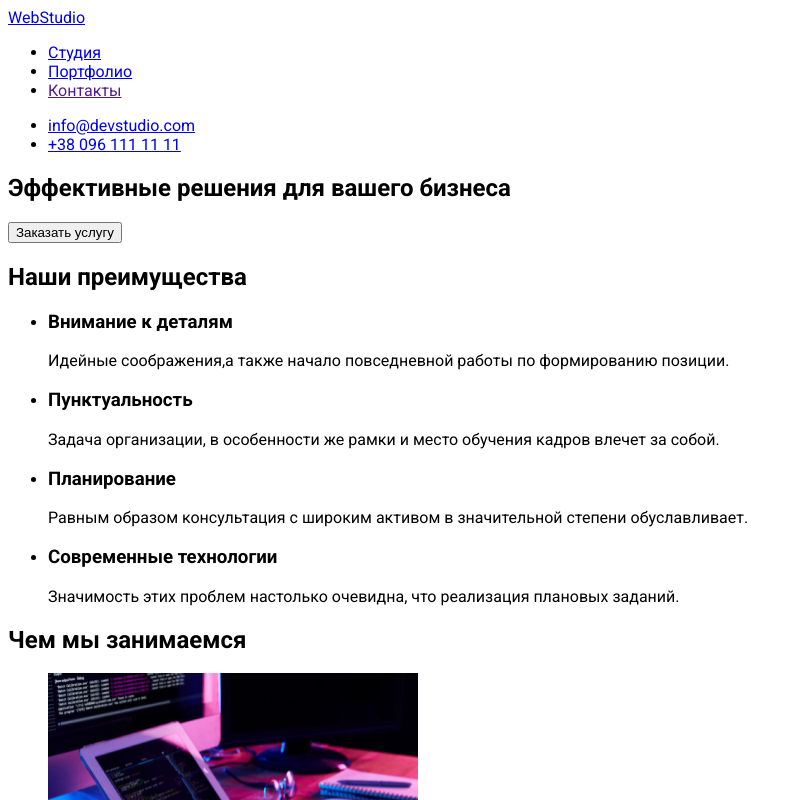
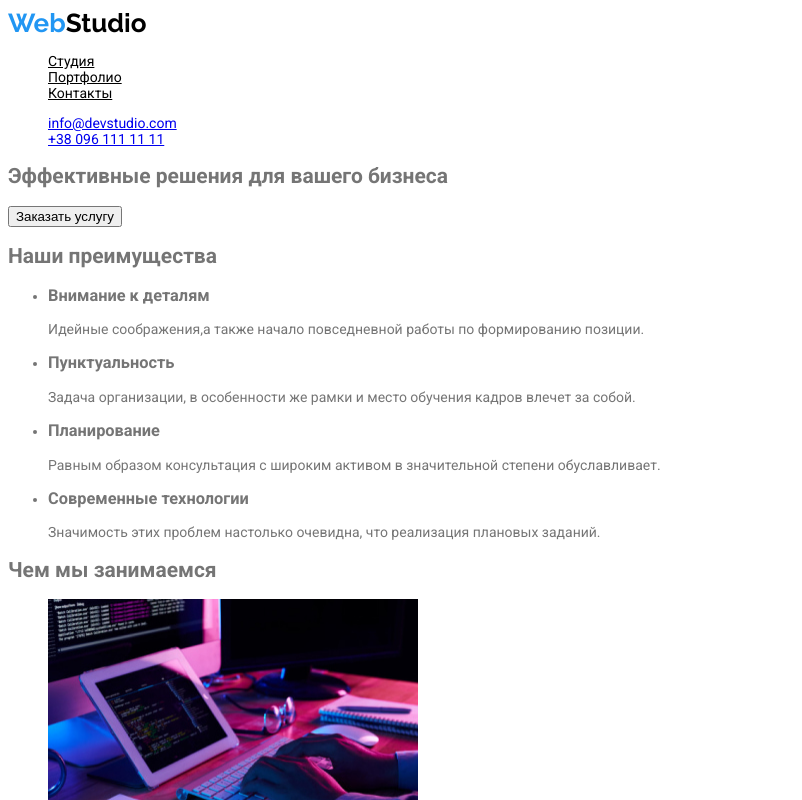
Before and after one commit to roowdy/goit-markup-hw-02, a plain HTML site: page index.html in a window 1280 px wide. Shown: the top 800 px of the page, without its empty margins (0-802 px from the left). Drawn offline with Linux system fonts and the light colour scheme.

Commit message:
Начало стилизации
Поменял разметку нав и начал стилизировать хедер

```diff
--- a/css/style.css
+++ b/css/style.css
@@ -1,3 +1,47 @@
 body {
   font-family: "Roboto", sans-serif;
+  font-size: 14px;
+  font-weight: normal;
+  color: #757575;
 }
+
+/*
+ active -  #2196F3
+
+
+*/
+
+.list {
+  list-style: none;
+}
+
+.logo {
+  font-family: "Raleway";
+  font-weight: 500;
+  font-size: 26px;
+  line-height: 31px;
+  color: #2196f3;
+  text-decoration: none;
+}
+
+.logo-part {
+  font-weight: 700;
+  color: #000000;
+}
+
+/* site nav */
+
+.site-nav {
+}
+
+.site-nav .link {
+  color: #000000;
+}
+
+.site-nav .link:hover,
+.site-nav .link:focus {
+  color: #2196f3;
+}
+
+.auth-nav {
+}
--- a/index.html
+++ b/index.html
@@ -14,19 +14,18 @@
 <body>
     <!--Шапка-->
     <header>
-        <a href="./index.html">WebStudio</a>
-
         <nav>
-            <ul>
-                <li><a href="./index.html">Студия</a></li>
-                <li><a href="./portfolio.html">Портфолио</a></li>
-                <li><a href="">Контакты</a></li>
+            <a href="./index.html" class="logo">Web<span class="logo-part" >Studio</span></a>
+            <ul class="site-nav list">
+                <li><a href="./index.html" class="link">Студия</a></li>
+                <li><a href="./portfolio.html" class="link">Портфолио</a></li>
+                <li><a href="" class="link">Контакты</a></li>
             </ul>
+            <ul class="auth-nav list">
+                <li><a href="mailto:info@devstudio.com">info@devstudio.com</a></li>
+                <li><a href="tel:+380961111111">+38 096 111 11 11</a></li>
+           </ul>
         </nav>
-        <ul>
-            <li><a href="mailto:info@devstudio.com">info@devstudio.com</a></li>
-            <li><a href="tel:+380961111111">+38 096 111 11 11</a></li>
-        </ul>
     </header>
 
     <!-- Контент -->
```
Also changed, not shown: portfolio.html (+9 -10 lines).
